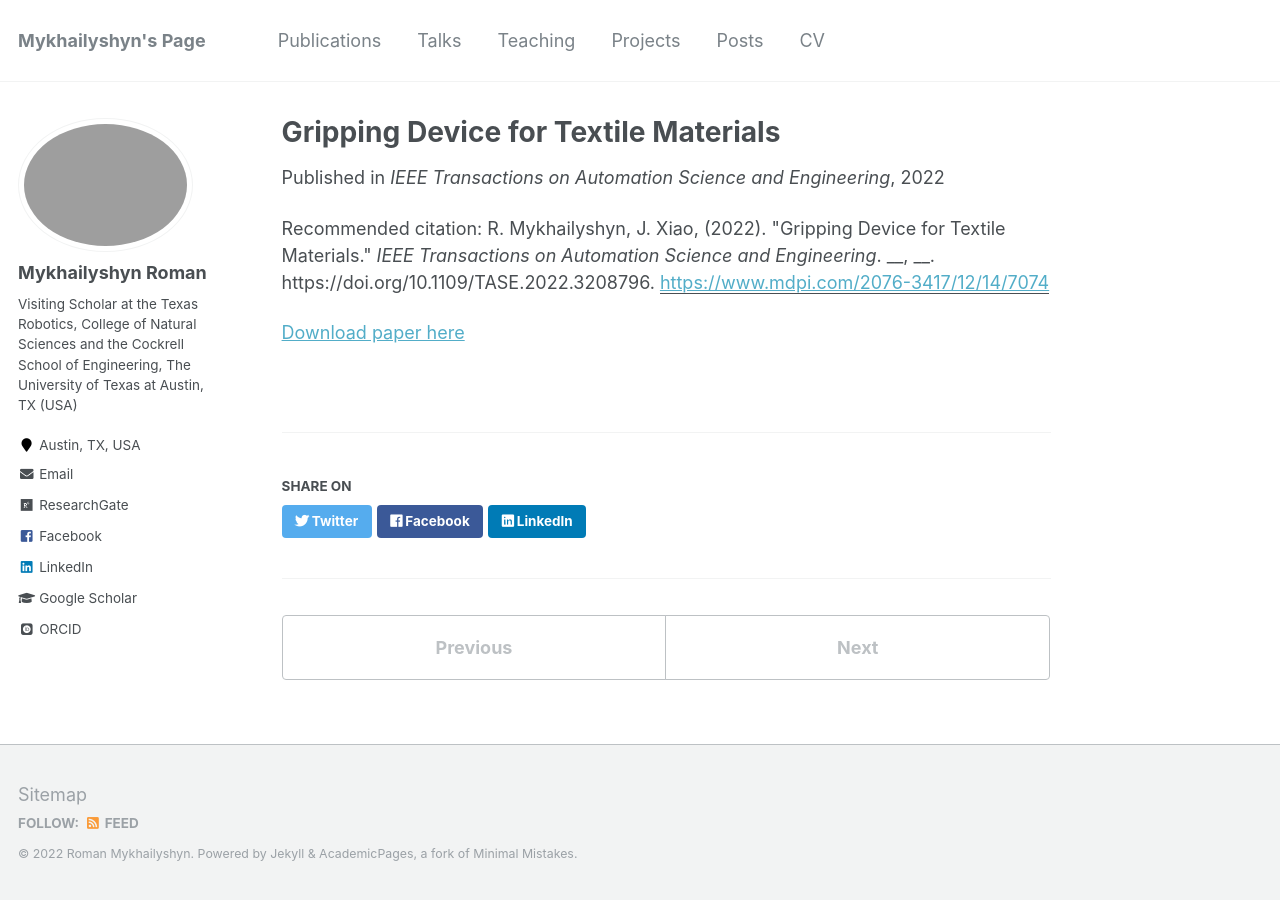
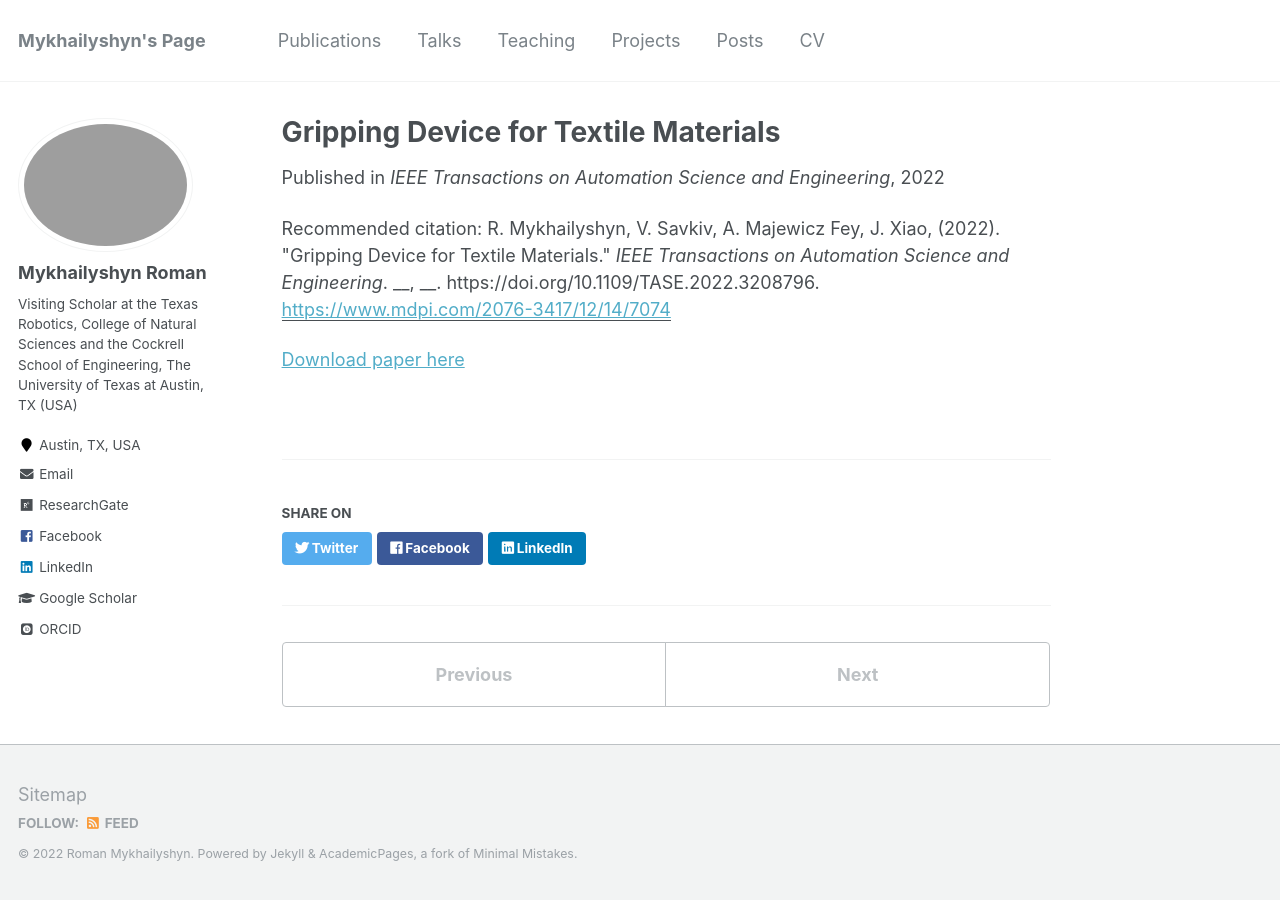
Before and after one commit to RomanMykhailyshyn/RomanMykhailyshyn.github.io, a Jekyll site: the page built from _publications/2022-Gripping Device for Textile Materials.md, in a window 1280 px wide. Built offline with Jekyll 4.4.1, drawn with Linux system fonts in a browser that asks for light colours; some web fonts are replaced.

Commit message:
Update 2022-Gripping Device for Textile Materials.md

```diff
--- a/_publications/2022-Gripping Device for Textile Materials.md
+++ b/_publications/2022-Gripping Device for Textile Materials.md
@@ -6,6 +6,6 @@ excerpt: ''
 date: 2022-10-01
 venue: 'IEEE Transactions on Automation Science and Engineering'
 paperurl: 'https://www.mdpi.com/2076-3417/12/14/7074'
-citation: 'R. Mykhailyshyn, J. Xiao, (2022). &quot;Gripping Device for Textile Materials.&quot; <i>IEEE Transactions on Automation Science and Engineering</i>. __, __. https://doi.org/10.1109/TASE.2022.3208796.'
+citation: 'R. Mykhailyshyn, V. Savkiv, A. Majewicz Fey, J. Xiao, (2022). &quot;Gripping Device for Textile Materials.&quot; <i>IEEE Transactions on Automation Science and Engineering</i>. __, __. https://doi.org/10.1109/TASE.2022.3208796.'
 ---
 [Download paper here](https://doi.org/10.1109/TASE.2022.3208796)
```
